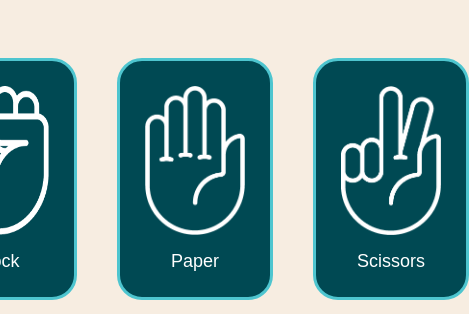
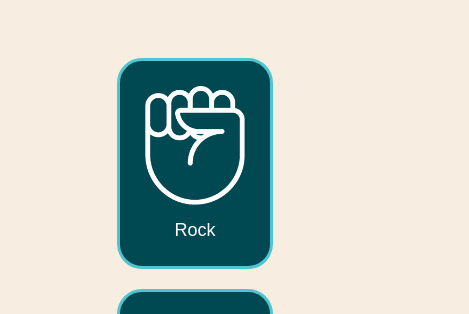
Before and after one commit to natijade/rock-paper-scissors, a plain HTML site: page index.html in a window 390 px wide. Shown: the top 314 px of the page, 469 px wide, since content can reach past the window. Drawn offline with Linux system fonts and the light colour scheme.

Commit message:
made changes to improve view on mobile

```diff
--- a/style.css
+++ b/style.css
@@ -5,7 +5,9 @@ body{
 .buttons{
     display: flex;
     margin: 50px;
-    gap: 40px;
+    gap: 20px;
+    flex-wrap: wrap;
+    justify-content: center;
 
 }
 
```
